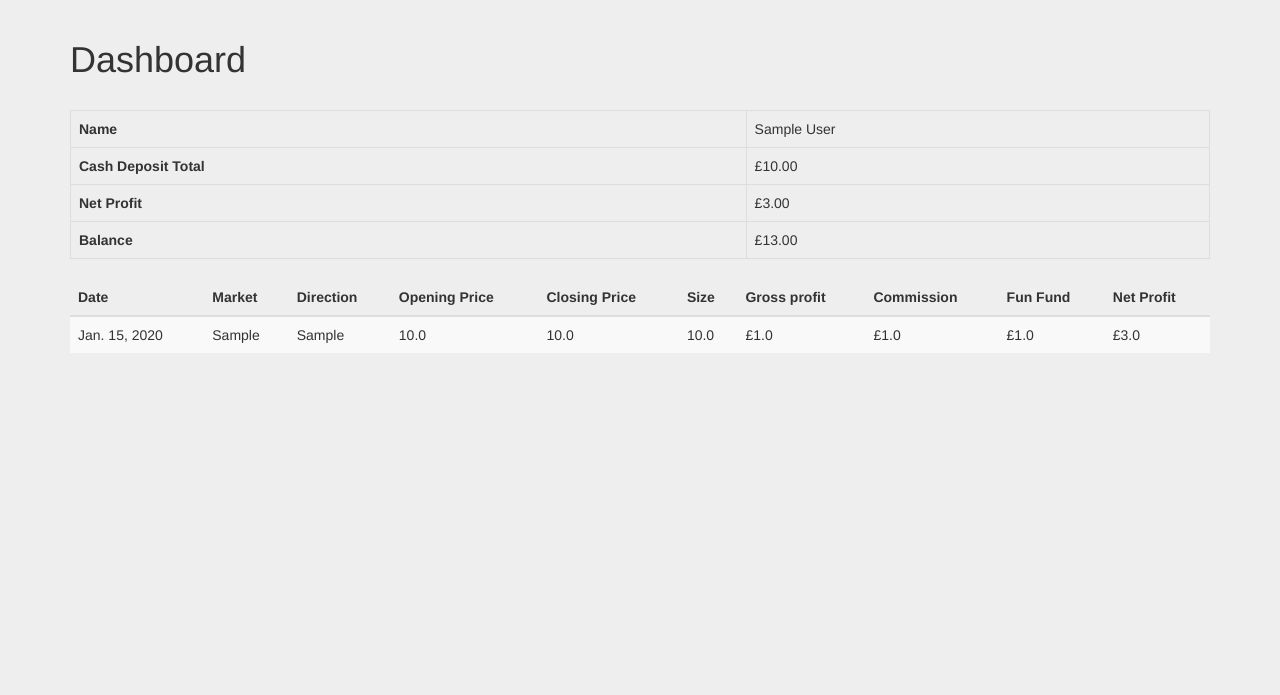
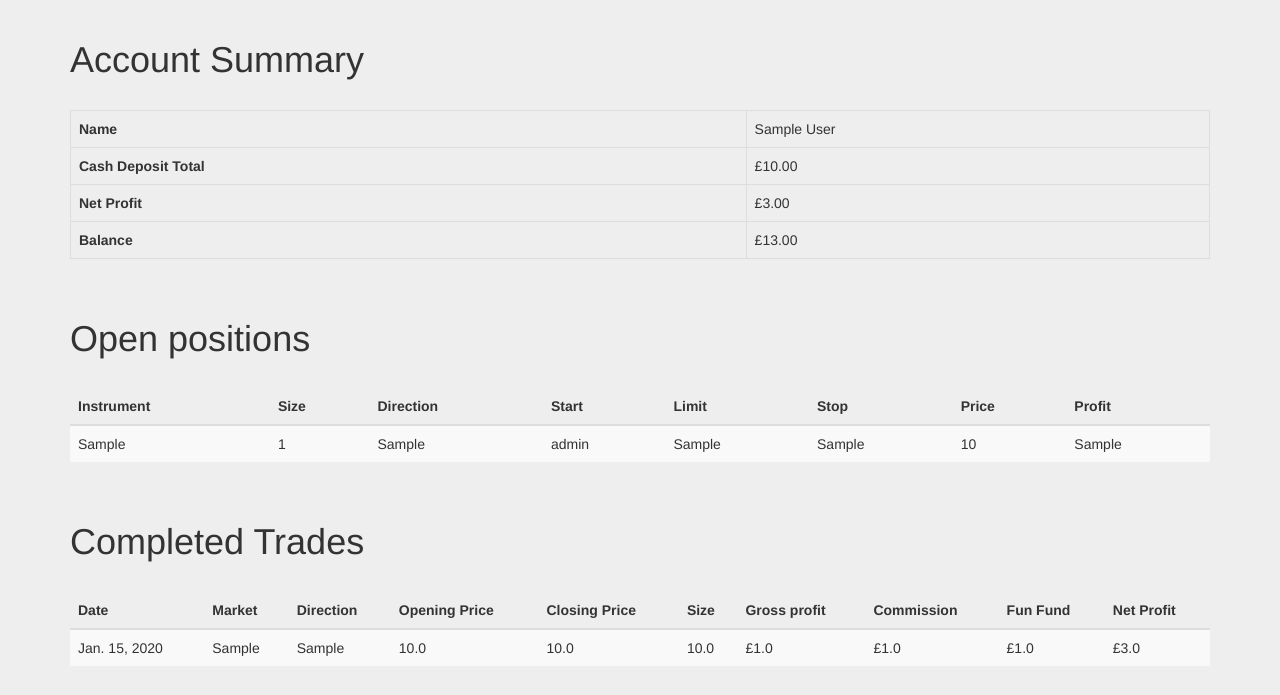
Before and after one commit to PhilMarsden/PoultryFX, a Django app: template mysite/pfx/templates/pfx/profile.html in a window 1280 px wide. Shown: the part 50-745 px from the top of the page. Run offline with Django 3.2, Linux system fonts and the light colour scheme; tables that the repository leaves empty hold one stand-in row (values such as "Sample post"); the template is opened without the code that fills it: values that come from a table or form of the project are taken from there, most other values are stand-ins (such as "Sample title", 1, 10 or a date in 2020); parts of the project's set-up code (start-up, migrations or seed data) failed here and were passed over; some libraries are stand-ins or nearby versions.

Commit message:
Add open positions

```diff
--- a/mysite/pfx/templates/pfx/profile.html
+++ b/mysite/pfx/templates/pfx/profile.html
@@ -12,7 +12,7 @@
 {% endblock %}
 
 {% block body %}
-   <h1 class="page-header">Dashboard</h1>
+   <h1 class="page-header">Account Summary</h1>
 
 {% if member %}
 
@@ -40,8 +40,48 @@
      </table>
    </div>
 {% else %}
-   <p>No member information.</p>
+    <h3 class="page-header">No account information</h3>
 {% endif %}
+
+<h1 class="page-header">Open positions</h1>
+
+{% if positions %}
+
+  <div class="table-responsive">
+    <table class="table table-striped">
+      <thead>
+        <tr>
+          <th>Instrument</th>
+          <th>Size</th>
+          <th>Direction</th>
+          <th>Start</th>
+          <th>Limit</th>
+          <th>Stop</th>
+          <th>Price</th>
+          <th>Profit</th>
+        </tr>
+       </thead>
+       <tbody>
+        {% for position in positions %}
+        <tr>
+            <td>{{ position.ig_pos_instrument }}</td>
+            <td>{{ position.ig_pos_size }}</td>
+            <td>{{ position.ig_pos_direction }}</td>
+            <td>{{ position.ig_pos_start_level }}</td>
+            <td>{{ position.ig_pos_limit }}</td>
+            <td>{{ position.ig_pos_stop }}</td>
+            <td>{{ position.ig_pos_price }}</td>
+            <td>{{ position.ig_pos_profit }}</td>
+        </tr>
+        {% endfor %}
+       </tbody>
+     </table>
+   </div>
+{% else %}
+    <h3 class="page-header">No open positions</h3>
+{% endif %}
+
+<h1 class="page-header">Completed Trades</h1>
 
 
 {% if trades %}
@@ -81,6 +121,6 @@
      </table>
    </div>
 {% else %}
-   <p>No trades.</p>
+    <h3 class="page-header">No completed trades</h3>
 {% endif %}
 {% endblock %}
```
Also changed, not shown: mysite/pfx/ig/rest.py (+32 -10 lines), mysite/pfx/views.py (+22 -4 lines).
